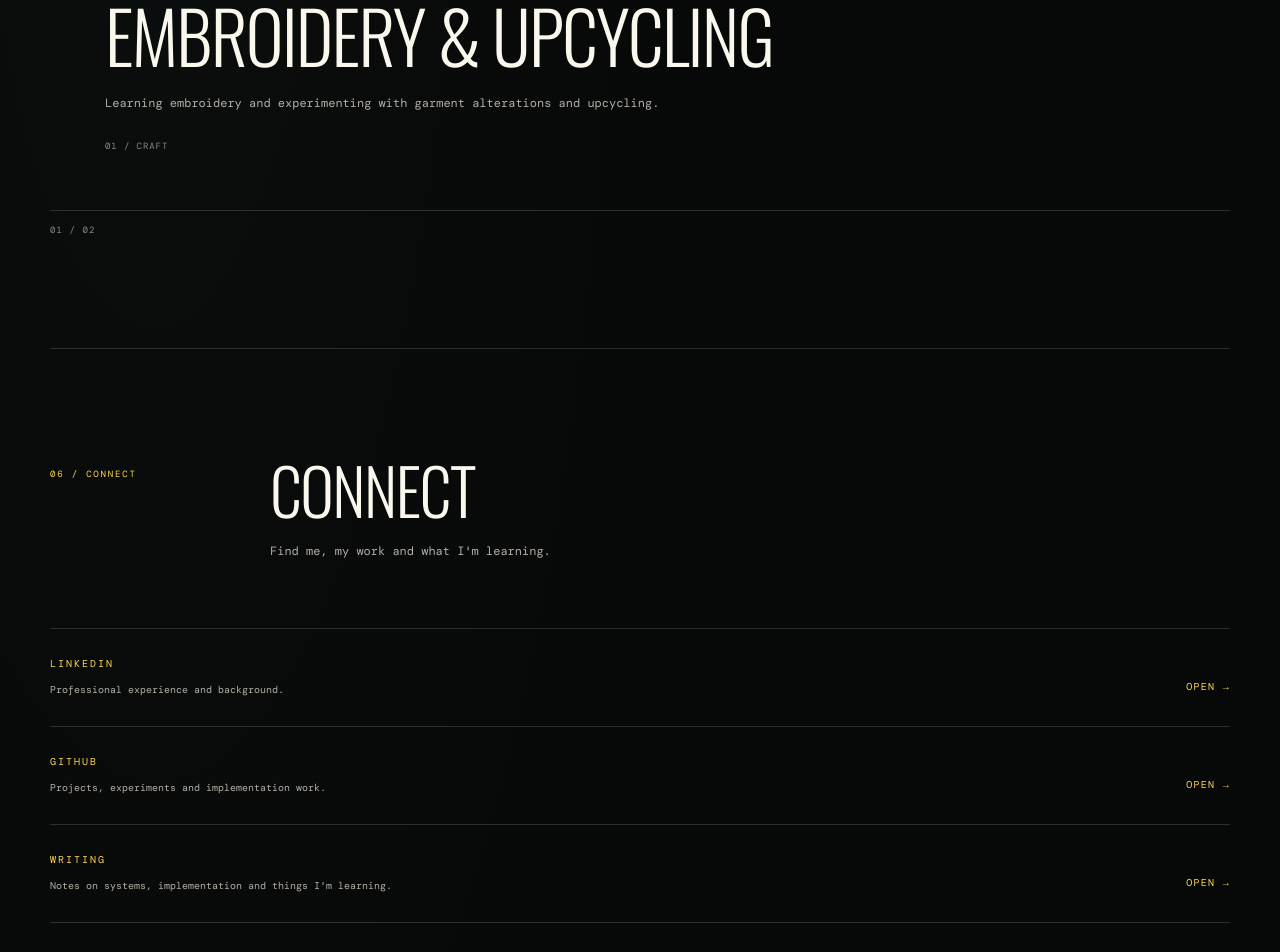
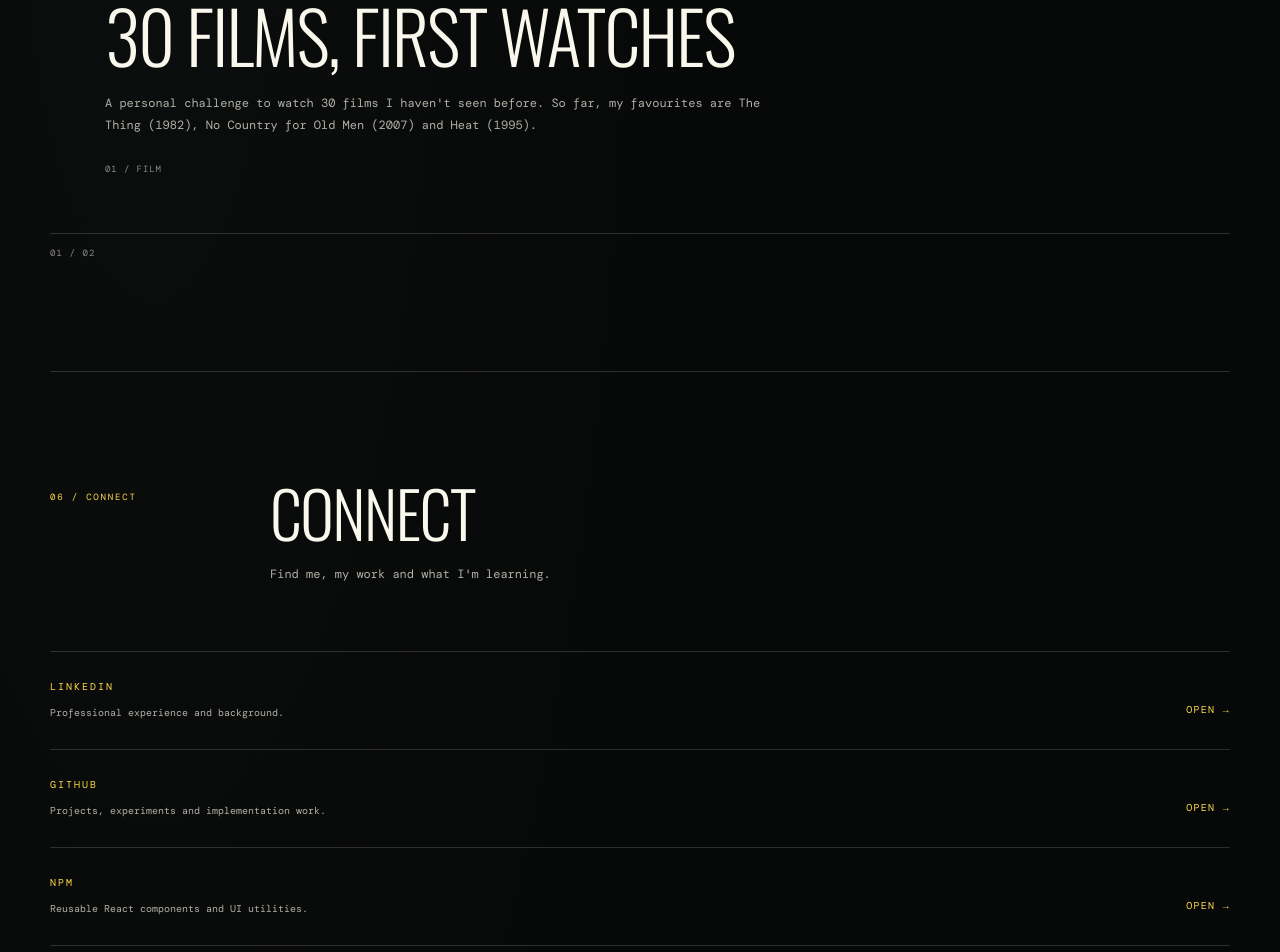
Before and after one commit to TMaz1/portfolio, a React (Vite) app: page /about in a window 1280 px wide. Shown: the part 4100-5052 px from the top of the page. Built offline with nearby package versions, Linux system fonts and the light colour scheme; a web font is replaced by a local one.

Commit message:
feat: update about page interests and social links

```diff
--- a/src/config/site.ts
+++ b/src/config/site.ts
@@ -12,5 +12,6 @@ export const siteRoutes = {
 export const socialUrls = {
 	linkedin: "https://www.linkedin.com/in/tayyaba-maz",
 	github: "https://github.com/tmaz1",
+	npm: "https://www.npmjs.com/~custmaz",
 	email: "mailto:tayyabamazhar001@gmail.com",
 } as const;
--- a/src/content/about/index.ts
+++ b/src/content/about/index.ts
@@ -177,18 +177,18 @@ export const aboutContent: AboutPageContent = {
 		},
 		items: [
 			{
-				category: "Craft",
-				title: "Embroidery & upcycling",
+				category: "Film",
+				title: "30 films, first watches",
 				description:
-					"Learning embroidery and experimenting with garment alterations and upcycling.",
-				metadata: "01 / CRAFT",
+					"A personal challenge to watch 30 films I haven't seen before. So far, my favourites are The Thing (1982), No Country for Old Men (2007) and Heat (1995).",
+				metadata: "01 / FILM",
 			},
 			{
-				category: "Scrapbooking",
-				title: "Scrapbooking",
+				category: "Craft",
+				title: "Collage & clothing alterations",
 				description:
-					"Collecting magazine snippets, paper and other bits into scrapbook pages.",
-				metadata: "02 / SCRAPBOOKING",
+					"Collecting magazines for collages and making small changes to clothes, from replacing buttons to adjusting hems.",
+				metadata: "02 / CRAFT",
 			},
 		],
 	},
@@ -214,6 +214,11 @@ export const aboutContent: AboutPageContent = {
 				href: socialUrls.github,
 			},
 			{
+				label: "npm",
+				description: "Reusable React components and UI utilities.",
+				href: socialUrls.npm,
+			},
+			{
 				label: "Writing",
 				description:
 					"Notes on systems, implementation and things I'm learning.",
```
Also changed, not shown: 1 other file (tests, documents, lock files or other folders).
